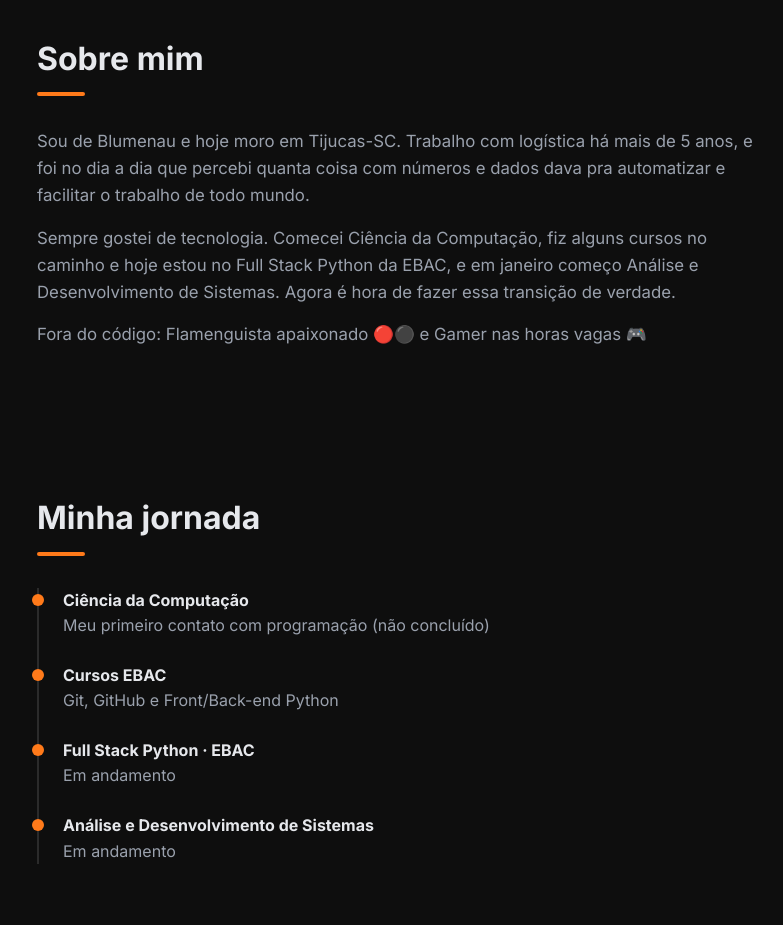
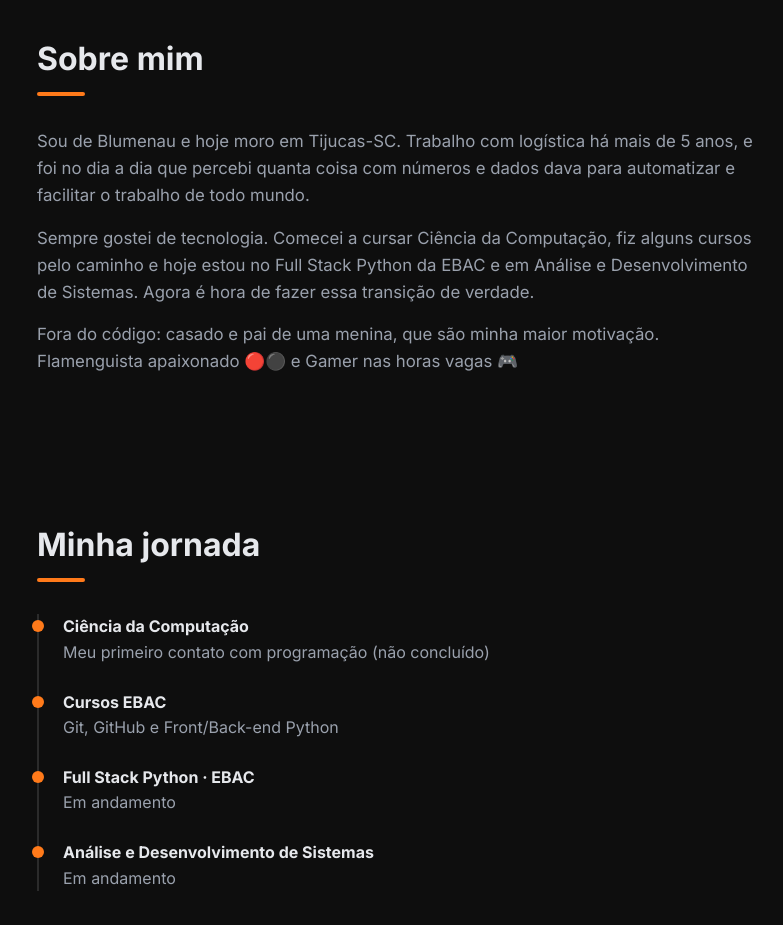
Before and after one commit to CarlosNicoletti/CarlosNicoletti.github.io, a plain HTML site: page index.html in a window 1280 px wide. Shown: the part 840-1765 px from the top of the page, without its empty margins (53-836 px from the left). Drawn offline with Linux system fonts and the light colour scheme.

Commit message:
Corrigir texto sobre mim.

```diff
--- a/index.html
+++ b/index.html
@@ -58,16 +58,17 @@
       <div class="sobre-grid">
         <p>
   Sou de Blumenau e hoje moro em Tijucas-SC. Trabalho com logística há mais de 5 anos,
-  e foi no dia a dia que percebi quanta coisa com números e dados dava pra automatizar
+  e foi no dia a dia que percebi quanta coisa com números e dados dava para automatizar
   e facilitar o trabalho de todo mundo.
 </p>
 <p>
-  Sempre gostei de tecnologia. Comecei Ciência da Computação, fiz alguns cursos no caminho
-  e hoje estou no Full Stack Python da EBAC, e em janeiro começo Análise e Desenvolvimento de Sistemas.
+  Sempre gostei de tecnologia. Comecei a cursar Ciência da Computação, fiz alguns cursos pelo caminho
+  e hoje estou no Full Stack Python da EBAC e em Análise e Desenvolvimento de Sistemas.
   Agora é hora de fazer essa transição de verdade.
 </p>
 <p>
-  Fora do código: Flamenguista apaixonado 🔴⚫ e Gamer nas horas vagas 🎮
+  Fora do código: casado e pai de uma menina, que são minha maior motivação.
+  Flamenguista apaixonado 🔴⚫ e Gamer nas horas vagas 🎮
 </p>
       </div>
     </section>
```
